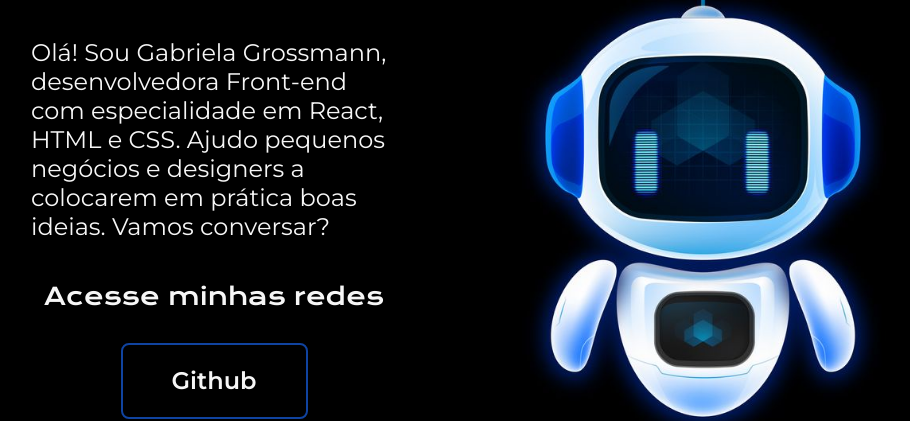
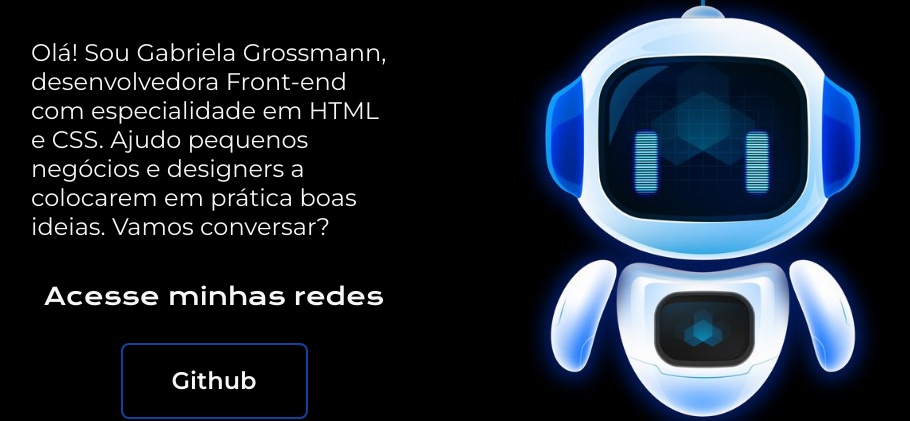
Before and after one commit to gabigrossmann/teste_portifolio, a plain HTML site: page index.html in a window 1280 px wide. Shown: the part 391-812 px from the top of the page, without its empty margins (161-1071 px from the left). Drawn offline with nearby package versions, Linux system fonts and the light colour scheme.

Commit message:
Update index.html

```diff
--- a/index.html
+++ b/index.html
@@ -22,7 +22,7 @@
             class="titulo-destaque">com um Front-end de qualidade!
             </strong></h1>
             <p class="apresentacao__conteudo__texto">Olá! Sou Gabriela Grossmann, desenvolvedora
-            Front-end com especialidade em React, HTML e
+            Front-end com especialidade em HTML e
             CSS. Ajudo pequenos negócios e designers a
             colocarem em prática boas ideias. Vamos
             conversar?</p>
```
